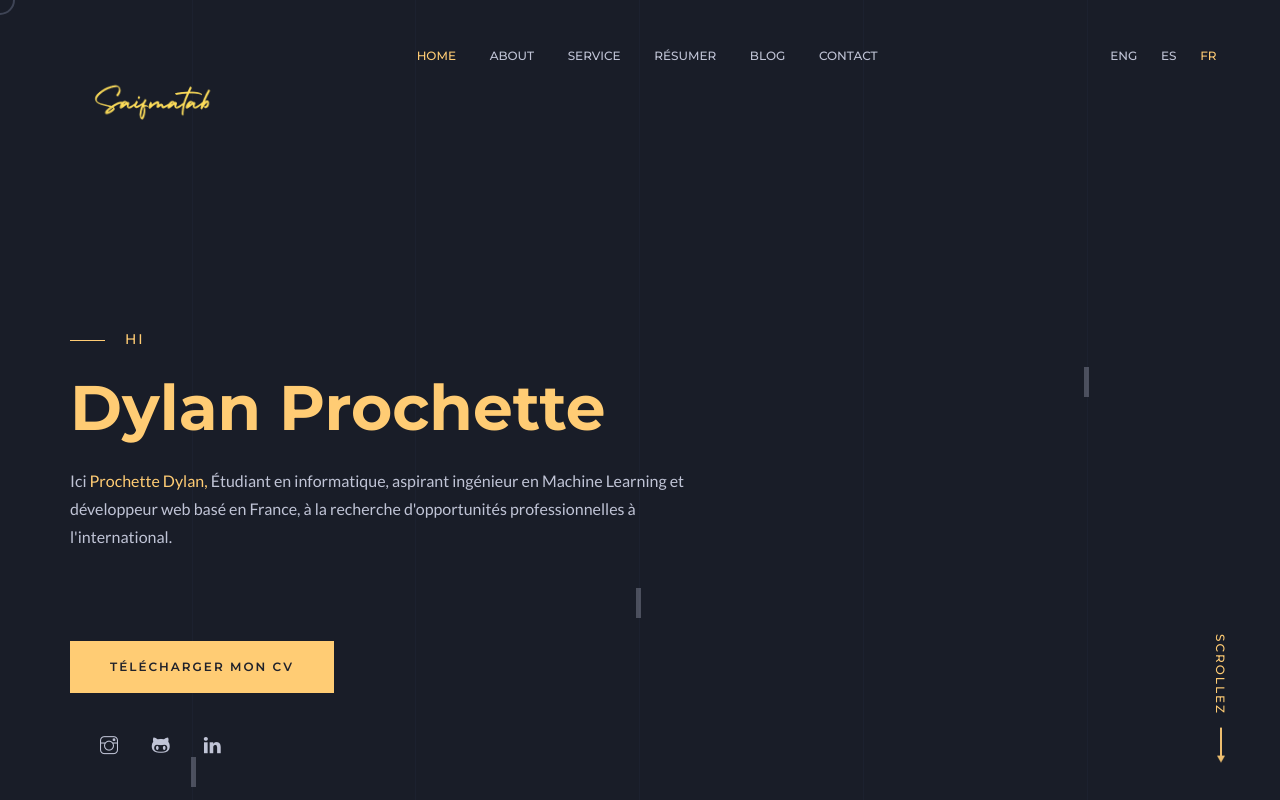
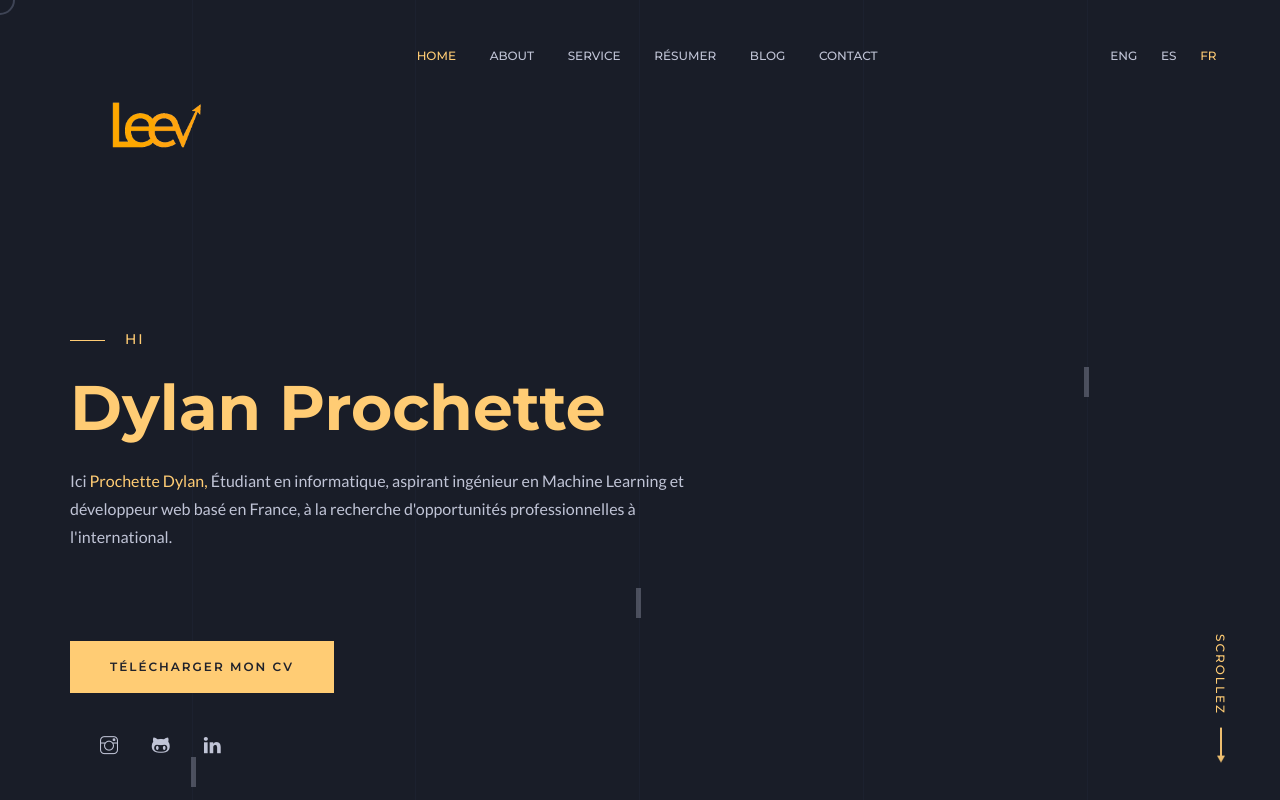
Before and after one commit to Damkeus/damkeus.github.io, a plain HTML site: page index.html in a window 1280 px wide. Shown: the top 800 px of the page. Drawn offline with Linux system fonts and the light colour scheme.

Commit message:
vrzq
bvx

```diff
--- a/index.html
+++ b/index.html
@@ -50,7 +50,7 @@
             <div class="col-md-2 col-sm-2">
                <div class="logo">
                   <a href="#">
-                     <img src="assets/img/logo/kernel.png" alt="place img">
+                     <img src="assets/img/logo/Logo.png" alt="place img">
                   </a>
                </div>
             </div>
```
Also changed, not shown: assets/img/logo/Logo.png (added), assets/img/logo/Purple_Feminine_Orchid_Name_Signature_Logo-removebg-preview (1).png (deleted), assets/img/section-img/Logo.png (added).
